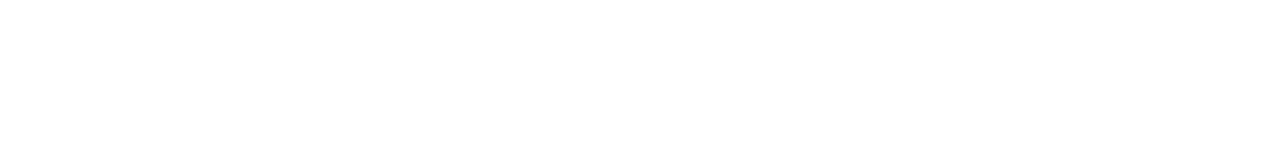
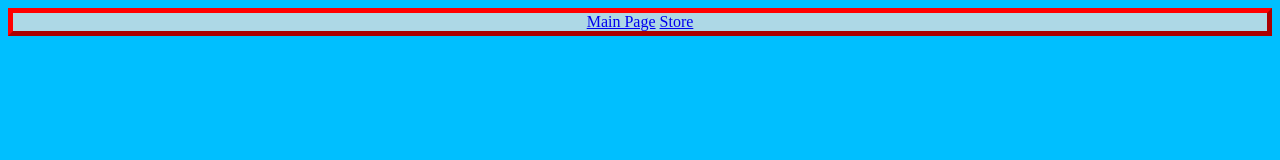
Before and after one commit to CactusCoder13/P1224Cr33p3r.github.io, a plain HTML site: page store.html in a window 1280 px wide. Drawn offline with Linux system fonts and the light colour scheme.

Commit message:
Update store.html

```diff
--- a/store.html
+++ b/store.html
@@ -1 +1,15 @@
 <title>Band SMP store</title>
+<style>
+body{
+      text-align:center;
+      background:rgb(0, 191, 255);
+      color:gold;
+    }
+      div{
+    border: 5px outset red;
+    background-color: lightblue;
+    text-align: center;
+      }
+  </style>
+<div><a href="https://p1224cr33p3r.github.io/">Main Page</a> <a href="https://p1224cr33p3r.github.io/store.html">Store</a>
+  </div>
```
